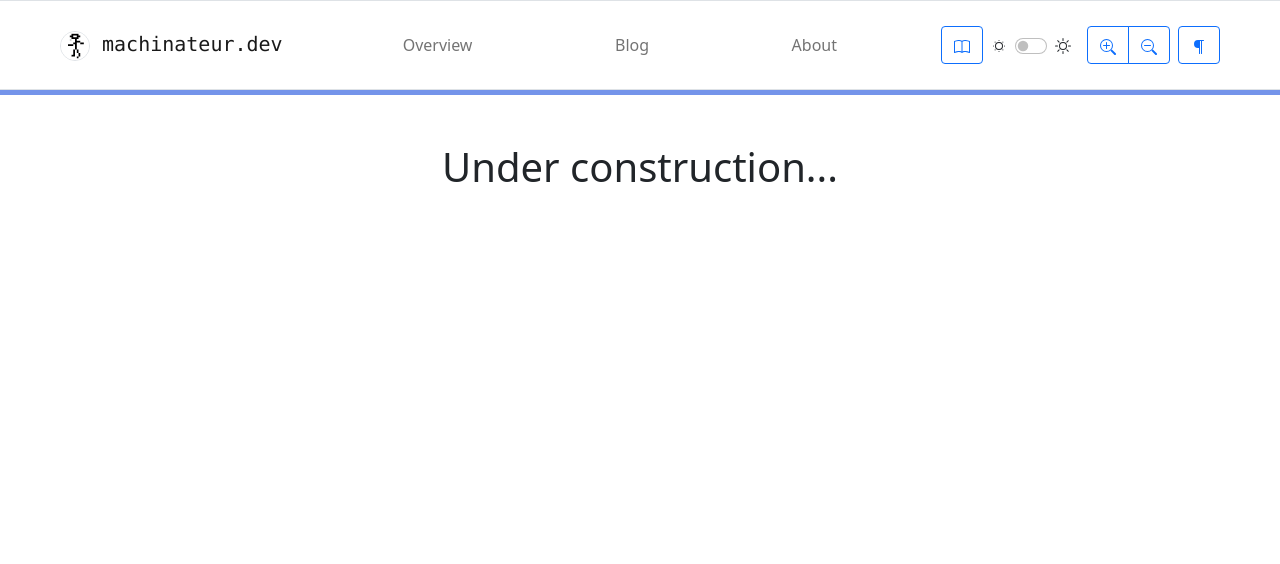
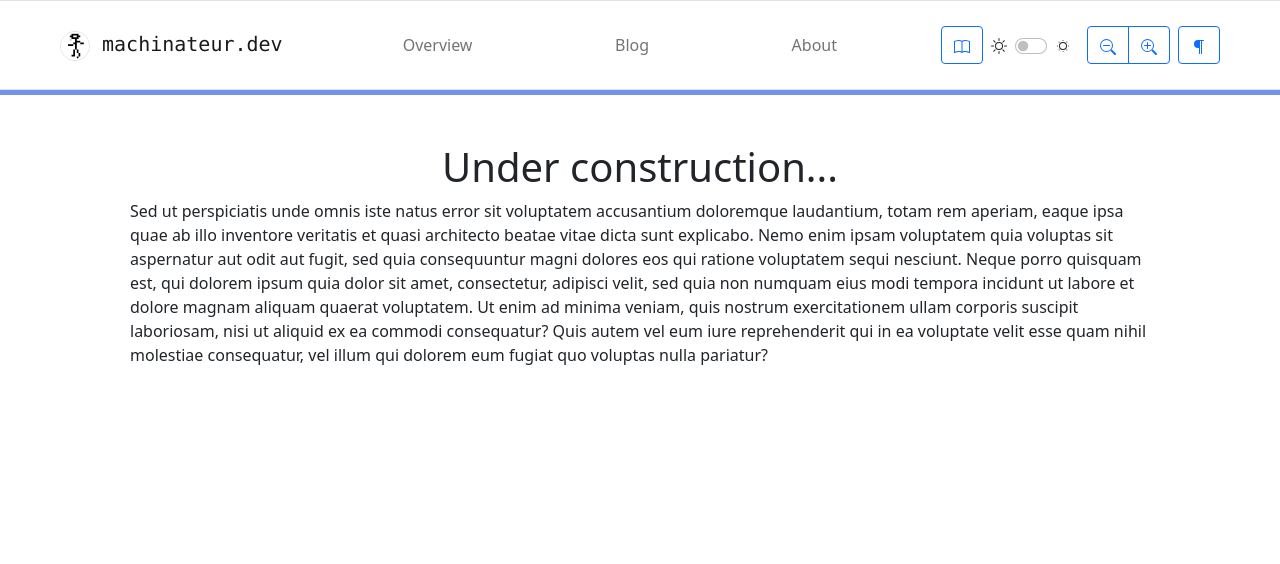
Before and after one commit to machinateur/website, a Symfony app: template templates/content.html.twig in a window 1280 px wide. Shown: the top 564 px of the page. Run offline with Twig, Linux system fonts and the light colour scheme; the template is opened without the code that fills it, so the values that code supplies are empty; some libraries are stand-ins or nearby versions.

Commit message:
Implement components

```diff
--- a/templates/_page_theme.html.twig
+++ b/templates/_page_theme.html.twig
@@ -1,7 +1,7 @@
 {% extends '_page.html.twig' %}
 
 {% set reader_mode = false %}
-{% set theme = 'light' %}
+{% set dark_mode = false %}
 {% set zoom_level = 0 %}
 {% set main_content_id = '#main' %}
 
@@ -50,7 +50,7 @@
 
 {% block body_data %}
     {% with { value: reader_mode } %}{{ block('data', 'component/reader-mode.html.twig') }}{% endwith %}
-    {% with { value: theme } %}{{ block('data', 'component/theme.html.twig') }}{% endwith %}
+    {% with { value: dark_mode } %}{{ block('data', 'component/theme.html.twig') }}{% endwith %}
     {% with { value: zoom_level } %}{{ block('data', 'component/zoom.html.twig') }}{% endwith %}
     {% with { value: main_content_id } %}{{ block('data', 'component/main-content.html.twig') }}{% endwith %}
 {% endblock %}
@@ -86,7 +86,7 @@
                         <div class="d-flex text-center px-5 py-3 border border-0-lg rounded rounded-3">
                             {% with { id: 0 } %}{{ block('html', 'component/reader-mode.html.twig') }}{% endwith %}
 
-                            {% with { id: 0 } %}{{ block('html', 'component/theme.html.twig') }}{% endwith %}
+                            {% with { id: 0, value: dark_mode } %}{{ block('html', 'component/theme.html.twig') }}{% endwith %}
 
                             <div class="ms-auto invisible">
                             </div>
--- a/templates/component/main-content.html.twig
+++ b/templates/component/main-content.html.twig
@@ -12,7 +12,7 @@
 
 {% block html %}
     <!-- component: main-content -->
-    <div class="d-flex" data-app-component="">
+    <div class="d-flex" data-app-component="main-content">
         <button type="button" class="btn btn-outline-primary">
             {{ source('svg/paragraph.svg') }}
         </button>
@@ -22,5 +22,25 @@
 {% block script %}
     <!-- component: main-content -->
     <script type="text/javascript">
+        (function () {
+            'use strict';
+
+            var list = document.querySelectorAll('[data-app-component="main-content"]');
+
+            Array.prototype.slice.call(list)
+                .forEach(
+                    /**
+                     * @param component HTMLDivElement
+                     */
+                    function (component) {
+                        /** @type HTMLButtonElement */
+                        var button = component.querySelector('button[type="button"]');
+
+                        button.addEventListener('click', function (event) {
+                            location.hash = document.body.dataset.appMainContent;
+                        }, false);
+                    }
+                );
+        })();
     </script>
 {% endblock %}
--- a/templates/component/reader-mode.html.twig
+++ b/templates/component/reader-mode.html.twig
@@ -3,10 +3,10 @@
 {% block style %}
     <!-- component: reader mode -->
     <style>
-        [data-app-reader-mode="true"] .rm {
+        body[data-app-reader-mode="true"] .rm {
             display: none;
         }
-        [data-app-reader-mode="false"] .rm {
+        body[data-app-reader-mode="false"] .rm {
         }
     </style>
 {% endblock %}
@@ -28,5 +28,25 @@
 {% block script %}
     <!-- component: reader mode -->
     <script type="text/javascript">
+        (function () {
+            'use strict';
+
+            var list = document.querySelectorAll('[data-app-component="reader-mode"]');
+
+            Array.prototype.slice.call(list)
+                .forEach(
+                    /**
+                     * @param component HTMLDivElement
+                     */
+                    function (component) {
+                        /** @type HTMLInputElement */
+                        var checkbox = component.querySelector('input[type="checkbox"]');
+
+                        checkbox.addEventListener('change', function (event) {
+                            document.body.dataset.appReaderMode = !!checkbox.checked ? 'true' : 'false';
+                        }, false);
+                    }
+                );
+        })();
     </script>
 {% endblock %}
--- a/templates/component/theme.html.twig
+++ b/templates/component/theme.html.twig
@@ -3,26 +3,32 @@
 {% block style %}
     <!-- component: theme -->
     <style>
+        body[data-app-theme="dark"] {
+        {# TODO #}
+        }
+        body[data-app-theme="light"] {
+        {# TODO #}
+        }
     </style>
 {% endblock %}
 
 {% block data %}
-    data-app-theme="{{ value|default('light') }}"
+    data-app-theme="{{ value|default(false) ? 'dark' : 'light' }}"
 {% endblock %}
 
 {% block html %}
     <!-- component: theme -->
     <div class="d-flex mx-2 mt-2" data-app-component="theme">
         <div class="lh-sm">
-            {{ source('svg/brightness-low.svg') }}
+            {{ source('svg/brightness-high.svg') }}
         </div>
         <div class="form-check form-switch ps-5">
-            <input class="form-check-input" type="checkbox" id="switchCheck{{ id }}">
+            <input class="form-check-input" type="checkbox" id="switchCheck{{ id }}"{% if value|default(false) %} checked{% endif %}>
             <label class="form-check-label" for="switchCheck{{ id }}">
             </label>
         </div>
         <div class="lh-sm">
-            {{ source('svg/brightness-high.svg') }}
+            {{ source('svg/brightness-low.svg') }}
         </div>
     </div>
 {% endblock %}
@@ -30,5 +36,25 @@
 {% block script %}
     <!-- component: theme -->
     <script type="text/javascript">
+        (function () {
+            'use strict';
+
+            var list = document.querySelectorAll('[data-app-component="theme"]');
+
+            Array.prototype.slice.call(list)
+                .forEach(
+                    /**
+                     * @param component HTMLDivElement
+                     */
+                    function (component) {
+                        /** @type HTMLInputElement */
+                        var checkbox = component.querySelector('input[type="checkbox"]');
+
+                        checkbox.addEventListener('change', function (event) {
+                            document.body.dataset.appTheme = !!checkbox.checked ? 'dark' : 'light';
+                        }, false);
+                    }
+                );
+        })();
     </script>
 {% endblock %}
--- a/templates/content.html.twig
+++ b/templates/content.html.twig
@@ -5,5 +5,17 @@
 {% block body_content %}
     <div class="p-5">
         <h1 class="text-center">Under construction...</h1>
+
+        <p>
+            Sed ut perspiciatis unde omnis iste natus error sit voluptatem accusantium doloremque laudantium, totam rem
+            aperiam, eaque ipsa quae ab illo inventore veritatis et quasi architecto beatae vitae dicta sunt explicabo.
+            Nemo enim ipsam voluptatem quia voluptas sit aspernatur aut odit aut fugit, sed quia consequuntur magni
+            dolores eos qui ratione voluptatem sequi nesciunt. Neque porro quisquam est, qui dolorem ipsum quia dolor
+            sit amet, consectetur, adipisci velit, sed quia non numquam eius modi tempora incidunt ut labore et dolore
+            magnam aliquam quaerat voluptatem. Ut enim ad minima veniam, quis nostrum exercitationem ullam corporis
+            suscipit laboriosam, nisi ut aliquid ex ea commodi consequatur? Quis autem vel eum iure reprehenderit qui in
+            ea voluptate velit esse quam nihil molestiae consequatur, vel illum qui dolorem eum fugiat quo voluptas
+            nulla pariatur?
+        </p>
     </div>
 {% endblock %}
```
Also changed, not shown: templates/component/zoom.html.twig (+64 -2 lines).
